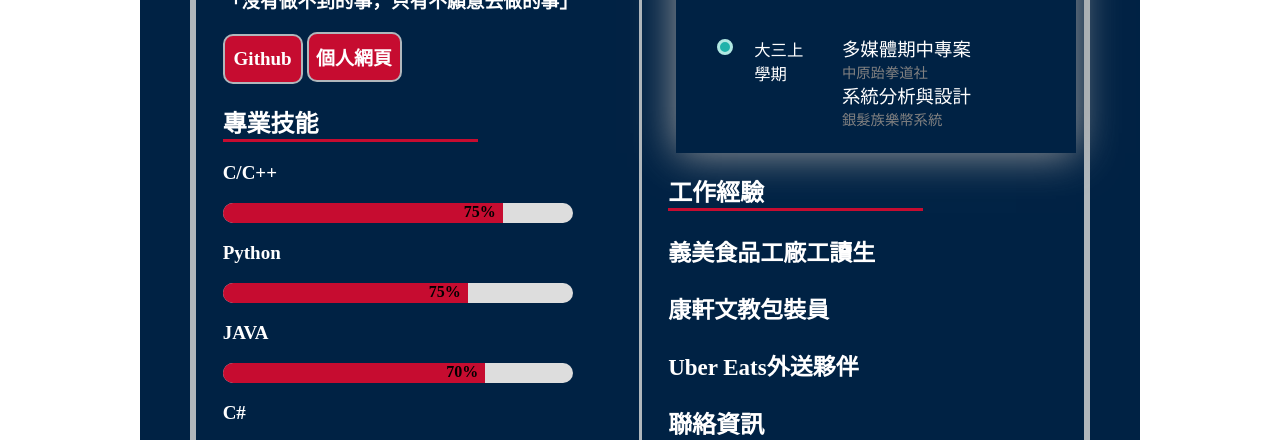
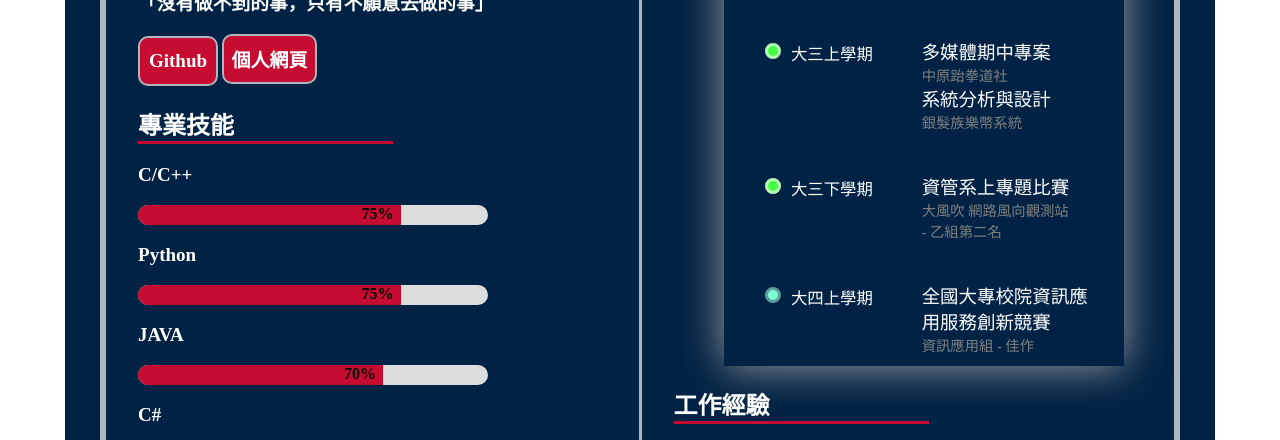
Before and after one commit to cheng880122/CV, a plain HTML site: page index.html in a window 1280 px wide. Shown: the part 476-916 px from the top of the page. Drawn offline with Linux system fonts and the light colour scheme.

Commit message:
Update chengCSS.css

```diff
--- a/chengCSS.css
+++ b/chengCSS.css
@@ -4,14 +4,14 @@ body{
 }
 div.bg{
 	background-color: #002244;
-	width: 1000px;
-	height: 1150px;
+	width: 1150px;
+	height: 1400px;
 	padding-top: 1.9%;
 }
 div.border{
 	border: 6px solid #B0B7BC;
-    width: 900px;
-	height: 1080px;
+    width: 1080px;
+	height: 1310px;
 	margin-top: 15px;
 	display: flex;
 }
@@ -96,31 +96,53 @@ p.skill{
 	0% {width: 0%}
 	100% {width: 70%}
 }
+@keyframes skill60 {
+	0% {width: 0%}
+	100% {width: 60%}
+}
 div.a1{
+	animation-name: skill75;
+	animation-duration: 3s;
+	width: 75%;
+	background-color:#C60C30;
+}
+div.a2{
+	animation-name: skill75;
+	animation-duration: 3s;
+	width: 75%;
+	background-color:#C60C30;
+}
+div.a3{
+	animation-name: skill70;
+	animation-duration: 3s;
+	width: 70%;
+	background-color:#C60C30;
+}
+div.a4{
 	animation-name: skill80;
 	animation-duration: 3s;
 	width: 80%;
 	background-color:#C60C30;
 }
-div.a2{
+div.a5{
 	animation-name: skill70;
 	animation-duration: 3s;
 	width: 70%;
 	background-color:#C60C30;
 }
-div.a3{
+div.a6{
 	animation-name: skill75;
 	animation-duration: 3s;
 	width: 75%;
 	background-color:#C60C30;
 }
-div.a4{
+div.a7{
 	animation-name: skill70;
 	animation-duration: 3s;
 	width: 70%;
 	background-color:#C60C30;
 }
-div.a5{
+div.a8{
 	animation-name: skill75;
 	animation-duration: 3s;
 	width: 75%;
@@ -134,7 +156,7 @@ div.a5{
 /*-----------timeline-------------*/
 .timeline-small {
            width: 400px;
-            height: 470px;
+            height: 680px;
             overflow: hidden;
             margin: 30px auto 0;
             box-shadow: 0 0 40px #a0a0a0;
@@ -171,14 +193,15 @@ div.a5{
             z-index: 1;
             margin-right: 1rem;
             margin-top: 7%;
+			margin-right: 5px;
         }
         .timeline-small-body .bullet.pink {
             background-color: hotpink;
             border: 3px solid #F93B69;
         }
         .timeline-small-body .bullet.green {
-            background-color: lightseagreen;
-            border: 3px solid #B0E8E2;
+            background-color: #45FF45;
+            border: 3px solid #B5FFB5;
         }
         .timeline-small-body .bullet.blue {
             background-color: aquamarine;
@@ -189,10 +212,12 @@ div.a5{
             border: 3px solid #EB8B6E;
         }
         .timeline-small-body .date {
-            width: 23%;
+            width: 35%;
             font-size: 0.8em;
             padding-top: 0.40rem;
             padding-right: 2rem;
+
+
         }
         .timeline-small-body .desc {
             width: 50%;
```
